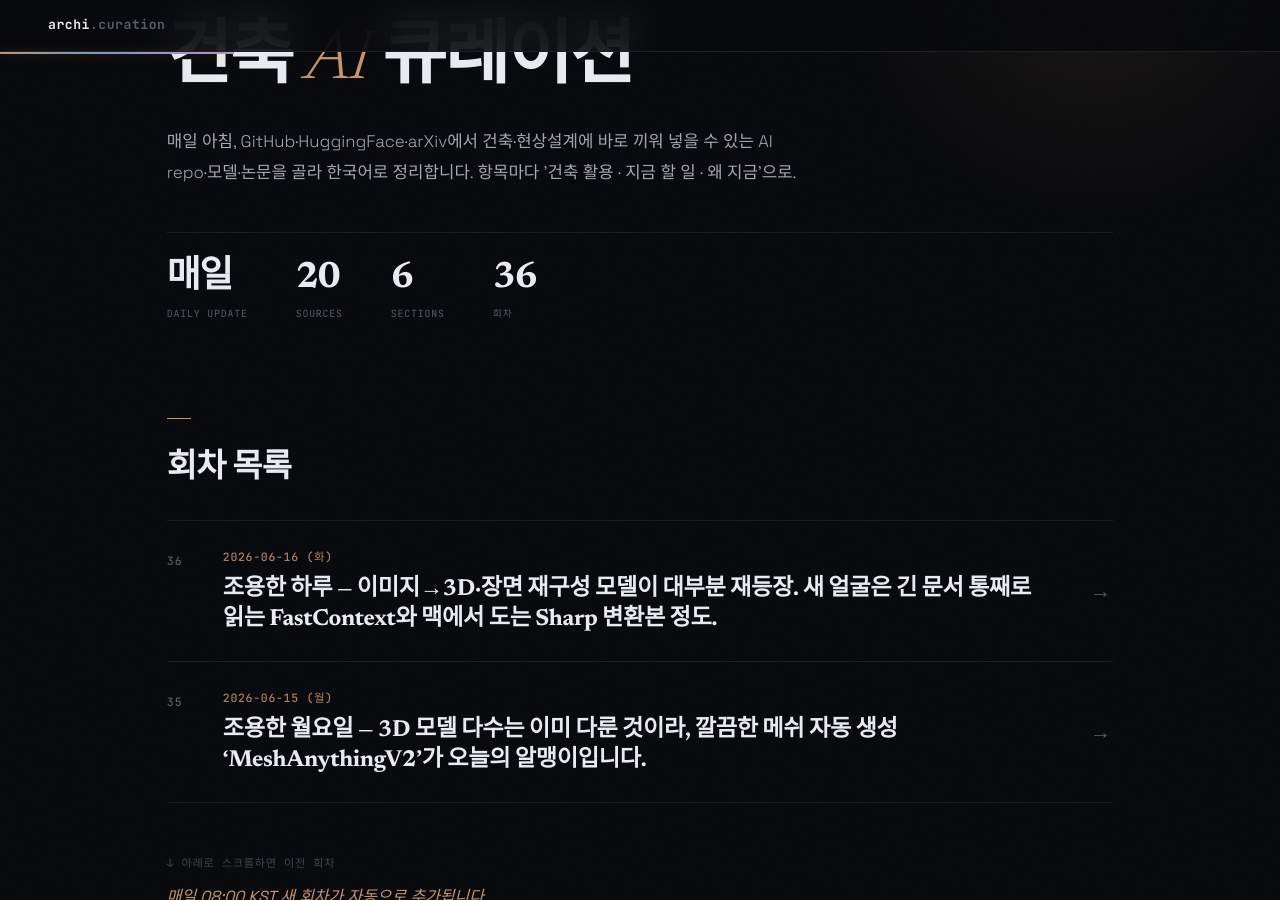
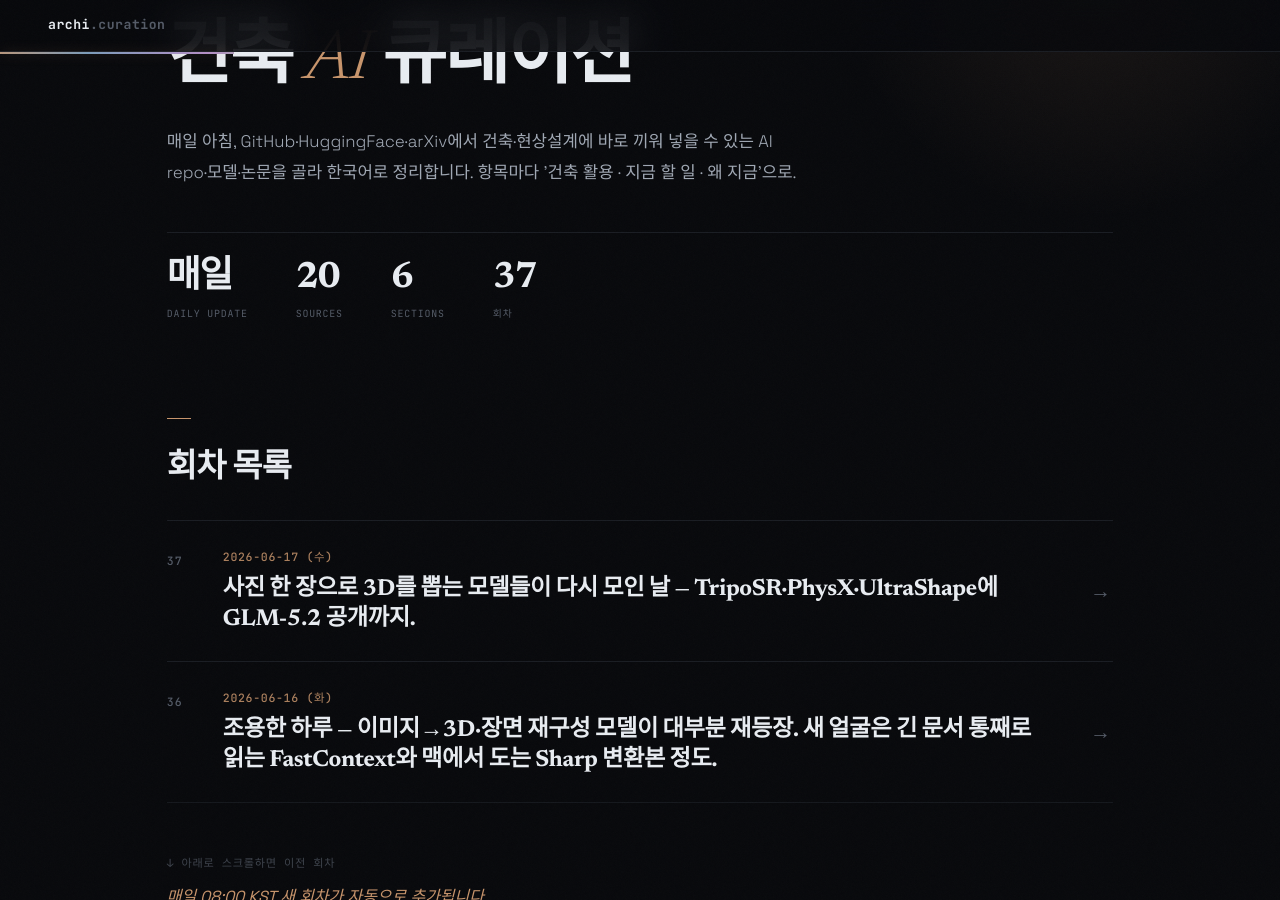
Before and after one commit to ghkch5gh-jpg/ainews-curation, a Jekyll site: the page built from index.md, in a window 1280 px wide and 900 px high, scrolled down 190 px. Built offline with Jekyll 4.4.1, drawn with Linux system fonts in a browser that asks for light colours; some web fonts are replaced.

Commit message:
daily: 2026-06-17

```diff
--- /dev/null
+++ b/2026-06-17_수.md
@@ -0,0 +1,138 @@
+---
+title: 2026-06-17 (수)
+eyebrow: ARCH · AI CURATION
+hero_title: "2026 · 06 · 17 <em>(수)</em>"
+description: "사진 한 장으로 3D를 뽑는 모델들이 다시 모인 날 — TripoSR·PhysX·UltraShape에 GLM-5.2 공개까지."
+summary: 사진 한 장으로 3D를 뽑는 모델들이 다시 모인 날 — TripoSR·PhysX·UltraShape에 GLM-5.2 공개까지.
+---
+
+<div class="news">
+<section class="news-flow-sec reveal"><h2 class="news-flow__t">이번 회차 흐름</h2><div class="news-flow"><p>안녕하세요! 오늘은 새로 clone 받을 만한 GitHub 저장소가 대부분 지난 회차에 이미 다룬 것들이라, 대신 '사진을 3D로 바꿔주는' 모델 쪽이 다시 눈에 띈 날입니다. 사진 한 장만 넣으면 거친 3D 덩어리를 만들어주는 TripoSR, 물리 성질까지 흉내 내는 PhysX-Omni, 디테일을 더 살린 UltraShape가 한자리에 올라왔어요. 큰 흐름으로는 GLM-5.2 같은 대형 언어 AI도 공개됐지만, 건축가 입장에서 바로 써먹을 건 역시 3D 재구성 쪽입니다. 오늘은 양을 억지로 늘리기보다, 중복을 피하고 진짜 새로 시도해볼 만한 것만 골랐습니다. 가볍게 훑어보세요.</p></div></section>
+<section class="news-sec">
+<h2 class="news-sec__t">오늘의 헤드라인</h2>
+<article class="ni reveal">
+  <header class="ni__h">
+    <span class="ni__n">01</span>
+    <a class="ni__t" href="https://huggingface.co/stabilityai/TripoSR" target="_blank" rel="noopener">TripoSR — 사진 한 장이면 0.5초 만에 3D 덩어리 <span class="ni__arrow">↗</span></a>
+    <span class="ni__tr"><span class="ni__src">HuggingFace</span><span class="ni__score">7/10</span></span>
+  </header>
+  <p class="ni__body">사진 딱 한 장을 넣으면 그 물체의 거친 3D 모델(메시)을 거의 즉시 만들어주는 모델입니다. Rhino에서 박스 모델링으로 30분 걸릴 매스를, 손폰 사진 한 장으로 순식간에 받아본다고 보면 됩니다. 정밀 도면용은 아니고 '대충 형태 잡기'에 강한 도구예요. 받은 메시는 Rhino·Blender로 끌어와 컨셉 작업에 쓸 수 있습니다.</p>
+  <ul class="ni__pts"><li>입력: 사진 1장 / 출력: 3D 메시(OBJ) — 추가 사진·세팅 불필요</li><li>속도가 핵심 — 거의 실시간이라 여러 컷을 빠르게 돌려보기 좋음</li><li>정밀도보단 '형태 스케치' 용도, 후처리는 필요</li></ul>
+  <div class="ni__meta">
+    <div class="ni__row"><dt>얻는 것</dt><dd>현상설계 답사에서 찍은 가구·조형물·지형 디테일 사진을 그 자리에서 매스로 받아 컨셉 모델에 얹을 수 있습니다. 정밀 모델링 전 '덩어리 잡기' 단계를 통째로 줄여줍니다.</dd></div>
+    <div class="ni__row ni__row--do"><dt>지금 할 일</dt><dd><p class="ni__do-text"><code class="ni__code">huggingface-cli download stabilityai/TripoSR →</code> 사진 한 장 넣고 메시 받아 Rhino로 import</p></dd></div>
+    <div class="ni__row ni__row--why"><dt>왜 지금</dt><dd>image-to-3d 토픽이 이번 주 다시 트렌딩 상위에 올라오며, 가장 가볍고 검증된 출발점으로 재조명되고 있습니다.</dd></div>
+  </div>
+  <footer class="ni__f"><span class="ni__verified">✓ 원문 대조</span><a class="ni__story" href="https://huggingface.co/stabilityai/TripoSR" target="_blank" rel="noopener">스토리 →</a></footer>
+</article>
+<article class="ni reveal">
+  <header class="ni__h">
+    <span class="ni__n">02</span>
+    <a class="ni__t" href="https://huggingface.co/PhysX-Omni/PhysX-Omni" target="_blank" rel="noopener">PhysX-Omni — 물리 성질까지 흉내 내는 3D 생성 <span class="ni__arrow">↗</span></a>
+    <span class="ni__tr"><span class="ni__src">HuggingFace</span><span class="ni__score">7/10</span></span>
+  </header>
+  <p class="ni__body">그냥 모양만 만드는 게 아니라, 만들어진 3D에 무게·재질 같은 물리적 성질을 같이 입히려는 모델로 보입니다(이름 PhysX-Omni 기준). 보통 사진→3D는 '껍데기'만 나오는데, 이건 '이건 단단한 벽, 저건 가벼운 천' 식의 정보를 함께 추정하려는 방향입니다. 다만 원문 발췌엔 모델 설명이 거의 없어 규모·성능은 확인이 필요합니다.</p>
+  <ul class="ni__pts"><li>형태 + 물리 속성(재질·강성 등)을 함께 추정</li><li>8B 규모 — 가벼운 모델은 아니라 GPU 필요</li><li>구조·물리 시뮬레이션과 연결할 여지가 있음</li></ul>
+  <div class="ni__meta">
+    <div class="ni__row"><dt>얻는 것</dt><dd>단순 비주얼 3D를 넘어, 컨셉 매스에 '이 부분은 무겁다/가볍다' 같은 성질을 붙여 초기 구조 검토 감각을 잡는 실험에 써볼 만합니다. 당장 실무 투입보단 시도 단계입니다.</dd></div>
+    <div class="ni__row ni__row--do"><dt>지금 할 일</dt><dd><p class="ni__do-text"><code class="ni__code">huggingface-cli download PhysX-Omni/PhysX-Omni →</code> 모델 카드의 예제로 물리 속성 출력 형식·규모부터 확인</p></dd></div>
+    <div class="ni__row ni__row--why"><dt>왜 지금</dt><dd>3D 생성이 '보이는 형태'에서 '물리적으로 말이 되는 형태'로 넘어가는 흐름을 보여주는 사례라 지금 봐둘 가치가 있습니다.</dd></div>
+  </div>
+  <footer class="ni__f"><span class="ni__verified"></span><a class="ni__story" href="https://huggingface.co/PhysX-Omni/PhysX-Omni" target="_blank" rel="noopener">스토리 →</a></footer>
+</article>
+<article class="ni reveal">
+  <header class="ni__h">
+    <span class="ni__n">03</span>
+    <a class="ni__t" href="https://huggingface.co/zai-org/GLM-5.2" target="_blank" rel="noopener">GLM-5.2 공개 — 또 하나의 대형 오픈 언어 AI <span class="ni__arrow">↗</span></a>
+    <span class="ni__tr"><span class="ni__src">HuggingFace</span><span class="ni__score">5/10</span></span>
+  </header>
+  <p class="ni__body">Z.ai(zai-org)가 GLM-5.2라는 대형 언어 AI(ChatGPT 같은 글·코드 처리 AI)를 새로 공개했습니다. 건축 형상을 직접 다루진 않지만, 법규 문서 요약·시방서 초안·설계 설명 글쓰기 같은 '말과 글' 작업의 엔진으로 쓸 수 있습니다. 직접 돌리기엔 무거운 대형 모델이라 보통은 API로 호출하는 쪽이 현실적이에요.</p>
+  <ul class="ni__pts"><li>753B 규모 오픈 언어 AI — 글·코드 범용</li><li>건축 형상과 직접 무관, 문서·설명 작업용 엔진</li><li>로컬 구동은 비현실적, 호출형으로 활용</li></ul>
+  <div class="ni__meta">
+    <div class="ni__row"><dt>얻는 것</dt><dd>현상설계 설명서·법규 검토 메모·발표 대본 같은 텍스트 작업을 자동화하는 뒷단 엔진 후보입니다. 도면·모델에는 직접 닿지 않습니다.</dd></div>
+    <div class="ni__row ni__row--do"><dt>지금 할 일</dt><dd><p class="ni__do-text">지금은 모델 카드만 훑고, 실제로는 제공되는 API로 '시방서 초안 써줘' 같은 글 작업부터 시험</p></dd></div>
+    <div class="ni__row ni__row--why"><dt>왜 지금</dt><dd>대형 오픈 언어 AI 공개가 계속 이어지며, 건축 문서 자동화의 선택지가 또 늘어났습니다.</dd></div>
+  </div>
+  <footer class="ni__f"><span class="ni__verified"></span><a class="ni__story" href="https://huggingface.co/zai-org/GLM-5.2" target="_blank" rel="noopener">스토리 →</a></footer>
+</article>
+<article class="ni reveal">
+  <header class="ni__h">
+    <span class="ni__n">04</span>
+    <a class="ni__t" href="https://huggingface.co/WeiboAI/VibeThinker-3B" target="_blank" rel="noopener">VibeThinker-3B — 노트북에서도 돌아가는 작은 추론 AI <span class="ni__arrow">↗</span></a>
+    <span class="ni__tr"><span class="ni__src">HuggingFace</span><span class="ni__score">4/10</span></span>
+  </header>
+  <p class="ni__body">3B(30억 규모)밖에 안 되는 작은 언어 AI인데 '추론(답을 단계적으로 따져 만드는 과정)'에 초점을 둔 모델입니다. 대형 모델만큼 똑똑하진 않아도, 가벼워서 개인 PC에서 돌릴 수 있다는 게 장점이에요. 인터넷에 자료를 안 올리고 사무실 안에서만 돌리고 싶을 때 후보가 됩니다. 건축 전용은 아니고 범용 보조 두뇌입니다.</p>
+  <ul class="ni__pts"><li>3B 소형 — 개인 PC·노트북 구동 가능</li><li>추론 특화, 단계적으로 따지는 작업에 강점</li><li>외부 유출 없이 로컬에서 돌리고 싶을 때 적합</li></ul>
+  <div class="ni__meta">
+    <div class="ni__row"><dt>얻는 것</dt><dd>면적 계산 검산, 간단한 법규 조건 따지기 같은 '논리 따라가기' 작업을 사무실 내부에서만 돌려보고 싶을 때 시도해볼 수 있습니다. 정밀 업무엔 한계가 있습니다.</dd></div>
+    <div class="ni__row ni__row--do"><dt>지금 할 일</dt><dd><p class="ni__do-text"><code class="ni__code">ollama</code> 등으로 받아 '이 조건이면 건폐율 맞는지 단계별로 따져줘' 식으로 추론 능력 테스트</p></dd></div>
+    <div class="ni__row ni__row--why"><dt>왜 지금</dt><dd>작지만 똑똑한 로컬 모델 흐름이 계속되며, 보안이 중요한 사무소에서 자체 AI를 굴릴 문턱이 낮아지고 있습니다.</dd></div>
+  </div>
+  <footer class="ni__f"><span class="ni__verified">✓ 원문 대조</span><a class="ni__story" href="https://huggingface.co/WeiboAI/VibeThinker-3B" target="_blank" rel="noopener">스토리 →</a></footer>
+</article>
+</section>
+<section class="news-sec">
+<h2 class="news-sec__t">모델 · 데이터셋</h2>
+<article class="ni reveal">
+  <header class="ni__h">
+    <span class="ni__n">05</span>
+    <a class="ni__t" href="https://huggingface.co/infinith/UltraShape" target="_blank" rel="noopener">UltraShape — 디테일을 더 살린 사진→3D <span class="ni__arrow">↗</span></a>
+    <span class="ni__tr"><span class="ni__src">HuggingFace</span><span class="ni__score">6/10</span></span>
+  </header>
+  <p class="ni__body">TripoSR 같은 사진→3D 계열인데 표면 디테일을 더 촘촘히 살리는 데 초점을 둔 모델입니다. 거친 구조를 먼저 만들고 그걸 정밀하게 다듬는 2단계(coarse→refine) 방식이라, 한 단계 정밀한 형태가 필요할 때 대안이 됩니다. 컨셉을 넘어 '좀 더 보여줄 만한' 모델이 필요할 때 비교해볼 카드입니다.</p>
+  <ul class="ni__pts"><li>사진 1장 → 디테일 강조된 3D 형태</li><li>TripoSR 대비 정밀↑ / 속도↓ 경향</li><li>image-to-3d 토픽 신규 등재 모델</li></ul>
+  <div class="ni__meta">
+    <div class="ni__row"><dt>얻는 것</dt><dd>발주처에 보여줄 조형 디테일이 중요할 때, 빠른 TripoSR로 잡고 UltraShape로 다듬는 2단 구성이 가능합니다.</dd></div>
+    <div class="ni__row ni__row--do"><dt>지금 할 일</dt><dd><p class="ni__do-text"><code class="ni__code">huggingface-cli download infinith/UltraShape →</code> 같은 사진을 TripoSR 결과와 나란히 비교</p></dd></div>
+    <div class="ni__row ni__row--why"><dt>왜 지금</dt><dd>사진→3D가 '빠름'과 '정밀함'으로 갈라지며 용도별 선택지가 생기는 중입니다.</dd></div>
+  </div>
+  <footer class="ni__f"><span class="ni__verified">✓ 원문 대조</span><a class="ni__story" href="https://huggingface.co/infinith/UltraShape" target="_blank" rel="noopener">스토리 →</a></footer>
+</article>
+<article class="ni reveal">
+  <header class="ni__h">
+    <span class="ni__n">06</span>
+    <a class="ni__t" href="https://huggingface.co/LuLing/IScene" target="_blank" rel="noopener">IScene — 물체 하나가 아니라 '장면' 전체를 3D로 <span class="ni__arrow">↗</span></a>
+    <span class="ni__tr"><span class="ni__src">HuggingFace</span><span class="ni__score">6/10</span></span>
+  </header>
+  <p class="ni__body">대부분의 사진→3D가 물체 하나만 떼어내는 반면, IScene은 방·공간 같은 '장면' 단위를 3D로 복원하려는 모델입니다. 인테리어 사진에서 공간 전체의 대략적 3D를 받는 그림을 떠올리면 됩니다. 아직 초기·소규모 공개(좋아요 3)라 결과 품질은 직접 확인이 필요해요. 단일 오브젝트에서 공간으로 넘어가는 방향이 건축과 맞닿아 있습니다.</p>
+  <ul class="ni__pts"><li>오브젝트가 아닌 장면(공간) 단위 3D 복원 지향</li><li>인테리어·실내 사진 활용 가능성</li><li>초기 단계 — 품질은 직접 검증 필요</li></ul>
+  <div class="ni__meta">
+    <div class="ni__row"><dt>얻는 것</dt><dd>리모델링 현장 사진에서 공간 윤곽을 대략적 3D로 받아, 초기 검토용 베이스로 깔아보는 실험에 어울립니다. 정밀 실측 대체는 아닙니다.</dd></div>
+    <div class="ni__row ni__row--do"><dt>지금 할 일</dt><dd><p class="ni__do-text"><code class="ni__code">huggingface-cli download LuLing/IScene →</code> 실내 사진으로 공간 복원 품질부터 확인</p></dd></div>
+    <div class="ni__row ni__row--why"><dt>왜 지금</dt><dd>3D 생성의 관심이 '물체'에서 '공간'으로 옮겨가는 초기 신호라 흐름상 체크할 만합니다.</dd></div>
+  </div>
+  <footer class="ni__f"><span class="ni__verified">✓ 원문 대조</span><a class="ni__story" href="https://huggingface.co/LuLing/IScene" target="_blank" rel="noopener">스토리 →</a></footer>
+</article>
+<article class="ni reveal">
+  <header class="ni__h">
+    <span class="ni__n">07</span>
+    <a class="ni__t" href="https://huggingface.co/IntimeAI/Miro" target="_blank" rel="noopener">Miro — 또 하나의 사진→3D 신규 모델 <span class="ni__arrow">↗</span></a>
+    <span class="ni__tr"><span class="ni__src">HuggingFace</span><span class="ni__score">5/10</span></span>
+  </header>
+  <p class="ni__body">image-to-3d 목록에 올라온 모델로, 사진을 3D로 바꾸는 같은 계열입니다. 모델 카드가 게이트(승인 필요)로 잠겨 있어 강점 확인엔 접근 신청이 필요합니다. TripoSR·UltraShape와 같은 사진으로 결과를 비교해 옥석을 가리는 용도로 묶어두면 됩니다. 검증 전이라 '후보'로만 봐주세요.</p>
+  <ul class="ni__pts"><li>사진→3D 계열 신규 등재</li><li>정보 부족 — 모델 카드 확인 필수</li><li>기존 모델과 동일 입력으로 비교 권장</li></ul>
+  <div class="ni__meta">
+    <div class="ni__row"><dt>얻는 것</dt><dd>사진→3D 후보군을 넓혀, 본인 사진(현장·재료)에서 누가 가장 잘 나오는지 직접 줄세우기 할 때 보탬이 됩니다.</dd></div>
+    <div class="ni__row ni__row--do"><dt>지금 할 일</dt><dd><p class="ni__do-text"><code class="ni__code">huggingface-cli download IntimeAI/Miro → (</code>승인 후) TripoSR와 같은 사진으로 출력 비교</p></dd></div>
+    <div class="ni__row ni__row--why"><dt>왜 지금</dt><dd>사진→3D 모델이 계속 쏟아지는 만큼, 한 번씩 비교 풀에 넣어보는 습관이 유용한 시점입니다.</dd></div>
+  </div>
+  <footer class="ni__f"><span class="ni__verified">✓ 원문 대조</span><a class="ni__story" href="https://huggingface.co/IntimeAI/Miro" target="_blank" rel="noopener">스토리 →</a></footer>
+</article>
+<article class="ni reveal">
+  <header class="ni__h">
+    <span class="ni__n">08</span>
+    <a class="ni__t" href="https://huggingface.co/Zyphra/ZONOS2" target="_blank" rel="noopener">ZONOS2 — 발표 내레이션용 음성 합성 <span class="ni__arrow">↗</span></a>
+    <span class="ni__tr"><span class="ni__src">HuggingFace</span><span class="ni__score">4/10</span></span>
+  </header>
+  <p class="ni__body">글을 사람 목소리로 읽어주는 음성 합성(TTS) 모델입니다. 건축 형상과는 무관하지만, 현상설계 발표 영상에 내레이션을 직접 녹음하지 않고 글만 넣어 음성을 깔 때 쓸 수 있습니다. 패널 워크스루 영상에 설명 음성을 입히는 식이죠. 부수 도구로만 가볍게 봐주세요.</p>
+  <ul class="ni__pts"><li>텍스트 → 음성(TTS) 합성 모델</li><li>발표·워크스루 영상 내레이션 용도</li><li>건축 직접 무관, 보조 도구</li></ul>
+  <div class="ni__meta">
+    <div class="ni__row"><dt>얻는 것</dt><dd>발표 영상 내레이션을 직접 녹음하지 않고 대본만으로 음성을 얹는 데 시도해볼 수 있습니다. 본업과는 거리가 있습니다.</dd></div>
+    <div class="ni__row ni__row--do"><dt>지금 할 일</dt><dd><p class="ni__do-text"><code class="ni__code">huggingface-cli download Zyphra/ZONOS2 →</code> 발표 대본 한 문단을 음성으로 변환 테스트</p></dd></div>
+    <div class="ni__row ni__row--why"><dt>왜 지금</dt><dd>발표 영상 제작 비용을 낮추는 음성 도구가 꾸준히 나오며, 1인·소규모 사무소에 특히 유용해지고 있습니다.</dd></div>
+  </div>
+  <footer class="ni__f"><span class="ni__verified">✓ 원문 대조</span><a class="ni__story" href="https://huggingface.co/Zyphra/ZONOS2" target="_blank" rel="noopener">스토리 →</a></footer>
+</article>
+</section>
+<div class="news-outro"><span class="news-outro__t">맺음말</span><p>오늘은 신규 repo가 적어 조금 단출하지만, '사진 → 3D'는 이제 연구 단계를 넘어 현장 답사 사진을 그대로 모델로 바꾸는 실무 도구로 굳어지는 느낌입니다. 특히 물리·장면 단위로 확장되는 흐름(PhysX·IScene)은 단순 오브젝트를 넘어 공간 전체를 다루기 시작했다는 신호예요. 너무 많은 모델에 휘둘리기보다, TripoSR 하나라도 손에 익혀두면 발표·기록 단계가 훨씬 가벼워집니다. 무리 말고 한 개씩 시도해보세요.</p></div>
+</div>
--- a/index.md
+++ b/index.md
@@ -10,12 +10,13 @@ stats:
     lbl: "Sources"
   - num: "6"
     lbl: "Sections"
-  - num: "36"
+  - num: "37"
     lbl: "회차"
 ---
 
 ## 회차 목록
 
+- [2026-06-17 (수) — 사진 한 장으로 3D를 뽑는 모델들이 다시 모인 날 — TripoSR·PhysX·UltraShape에 GLM-5.2 공개까지.](2026-06-17_수.html)
 - [2026-06-16 (화) — 조용한 하루 — 이미지→3D·장면 재구성 모델이 대부분 재등장. 새 얼굴은 긴 문서 통째로 읽는 FastContext와 맥에서 도는 Sharp 변환본 정도.](2026-06-16_화.html)
 - [2026-06-15 (월) — 조용한 월요일 — 3D 모델 다수는 이미 다룬 것이라, 깔끔한 메쉬 자동 생성 'MeshAnythingV2'가 오늘의 알맹이입니다.](2026-06-15_월.html)
 - [2026-06-14 (일) — 건축 전용 신규 릴리스는 조용한 일요일. 사진→3D 개인 실험작과 범용 AI 모델 물결이 화제였어요.](2026-06-14_일.html)
```
